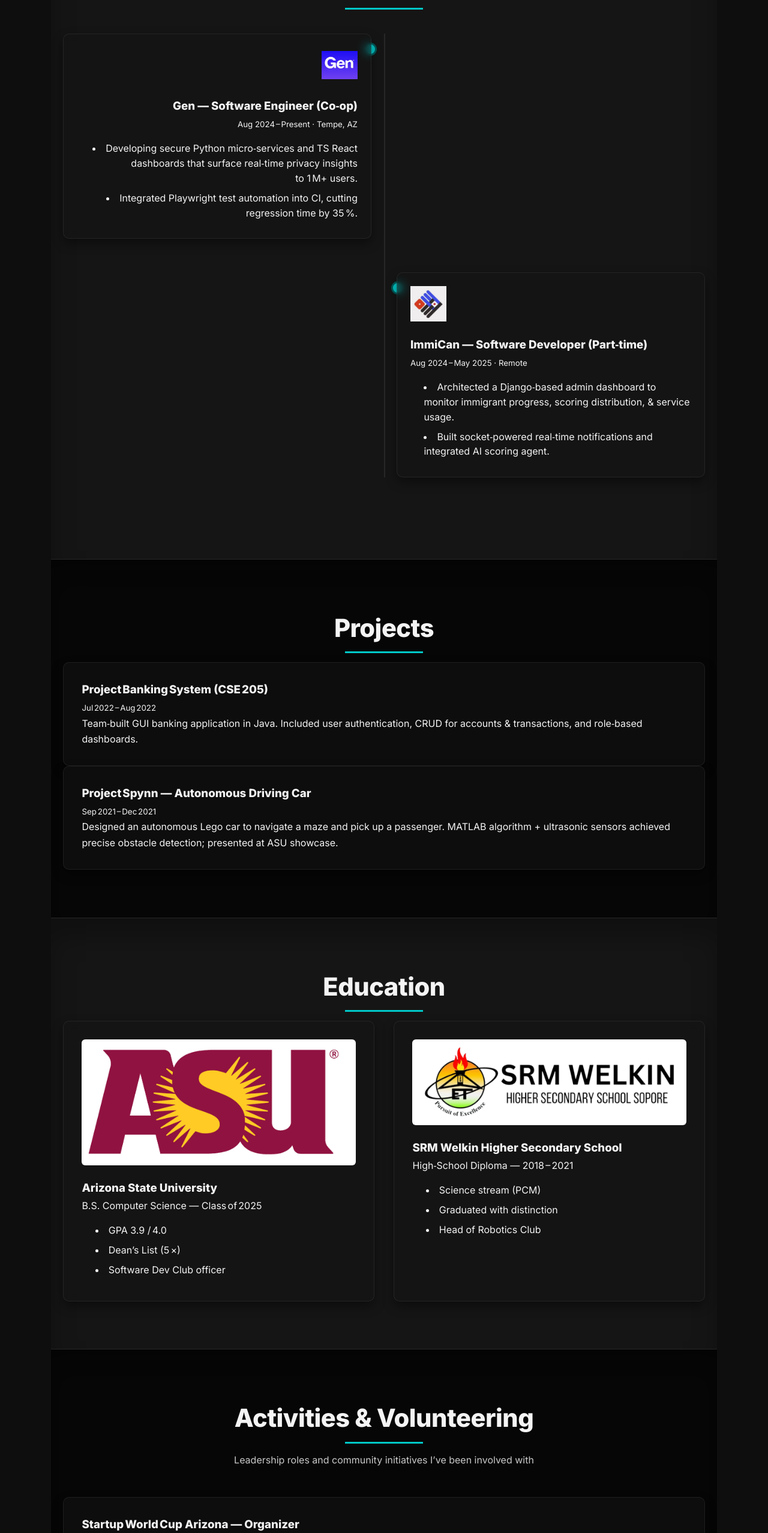
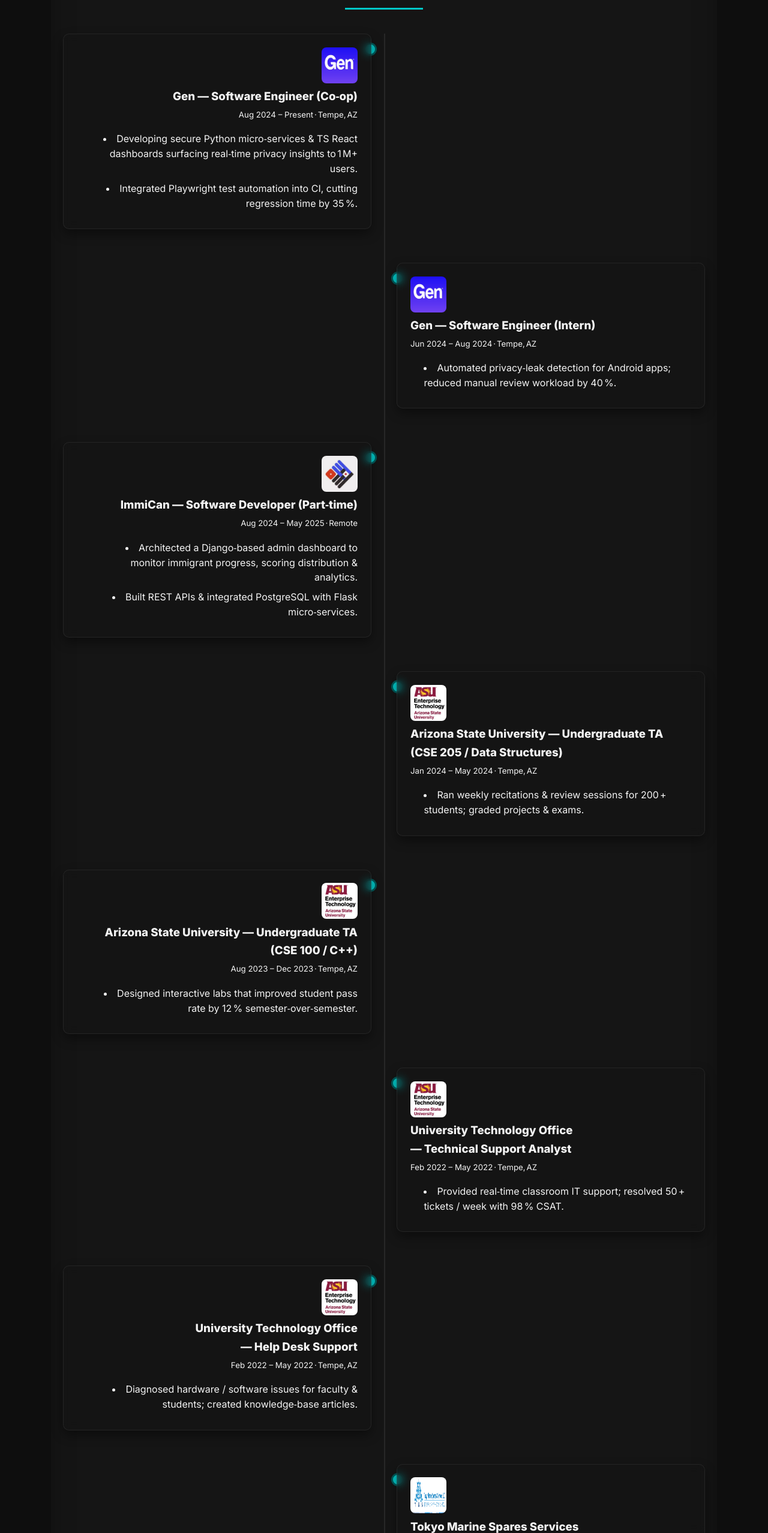
Before and after one commit to abdullahmasood6/PortfolioWebsite, a React (Vite) app in the folder my-portfolio/: page / in a window 1280 px wide. Shown: the part 1318-3874 px from the top of the page at 60% size. Built offline with nearby package versions, Linux system fonts and the light colour scheme.

Commit message:
before upload

```diff
--- a/my-portfolio/src/sections/Experience.jsx
+++ b/my-portfolio/src/sections/Experience.jsx
@@ -1,61 +1,120 @@
-import genLogo     from '../experience/gen.png';
-import immicanLogo from '../experience/immican.png';
+/* ──────────────────────────────────────────────────────────────
+   Experience Section  ─ shows the eight real roles with logos
+   ──────────────────────────────────────────────────────────── */
+
+import React from "react";
+import Card from "../components/Card";
+
+/* logo images  (⚠ match file‑system names exactly) */
+import genLogo      from "../experience/gen.png";
+import immicanLogo  from "../experience/immican.png";
+import asuLogo      from "../experience/asu.jpg";
+import tmsLogo      from "../experience/tms.jpg";
+
+/* helper to render the company logo */
+const Logo = ({ src, alt, w = 60 }) => (
+  <img src={src} alt={alt} width={w} height={w} style={{ borderRadius: 8 }} />
+);
 
 const Experience = () => (
   <section id="experience" className="section">
     <h2>Professional Experience</h2>
 
     <div className="timeline">
-      {/* -------- GEN -------- */}
+      {/* ───────────── Gen ───────────── */}
       <div className="exp-item left">
-        <div className="card">
-          <img
-            src={genLogo}
-            alt="Gen Digital logo"
-            style={{ width: 60, height: 60, objectFit: 'contain', marginBottom: '1rem' }}
-          />
-
-          <h3>Gen — Software Engineer (Co‑op)</h3>
-          <small>Aug 2024 – Present · Tempe, AZ</small>
-
+        <Card>
+          <Logo src={genLogo} alt="Gen" />
+          <h3>Gen — Software Engineer (Co‑op)</h3>
+          <small>Aug 2024 – Present · Tempe, AZ</small>
           <ul>
-            <li>
-              Developing secure Python micro‑services and TS React dashboards that surface
-              real‑time privacy insights to 1 M+ users.
-            </li>
-            <li>
-              Integrated Playwright test automation into CI, cutting regression time
-              by 35 %.
-            </li>
+            <li>Developing secure Python micro‑services &amp; TS React dashboards surfacing real‑time privacy insights to 1 M+ users.</li>
+            <li>Integrated Playwright test automation into CI, cutting regression time by 35 %.</li>
           </ul>
-        </div>
+        </Card>
       </div>
 
-      {/* -------- ImmiCan -------- */}
       <div className="exp-item right">
-        <div className="card">
-          <img
-            src={immicanLogo}
-            alt="ImmiCan logo"
-            style={{ width: 60, height: 60, objectFit: 'contain', marginBottom: '1rem' }}
-          />
-
-          <h3>ImmiCan — Software Developer (Part‑time)</h3>
-          <small>Aug 2024 – May 2025 · Remote</small>
-
+        <Card>
+          <Logo src={genLogo} alt="Gen" />
+          <h3>Gen — Software Engineer (Intern)</h3>
+          <small>Jun 2024 – Aug 2024 · Tempe, AZ</small>
           <ul>
-            <li>
-              Architected a Django‑based admin dashboard to monitor immigrant progress,
-              scoring distribution, &amp; service usage.
-            </li>
-            <li>
-              Built socket‑powered real‑time notifications and integrated AI scoring agent.
-            </li>
+            <li>Automated privacy‑leak detection for Android apps; reduced manual review workload by 40 %.</li>
           </ul>
-        </div>
+        </Card>
       </div>
 
-      {/* ---- other past roles keep same structure ---- */}
+      {/* ───────────── ImmiCan ───────────── */}
+      <div className="exp-item left">
+        <Card>
+          <Logo src={immicanLogo} alt="ImmiCan" />
+          <h3>ImmiCan — Software Developer (Part‑time)</h3>
+          <small>Aug 2024 – May 2025 · Remote</small>
+          <ul>
+            <li>Architected a Django‑based admin dashboard to monitor immigrant progress, scoring distribution &amp; analytics.</li>
+            <li>Built REST APIs &amp; integrated PostgreSQL with Flask micro‑services.</li>
+          </ul>
+        </Card>
+      </div>
+
+      {/* ───────────── ASU Teaching Assistant ───────────── */}
+      <div className="exp-item right">
+        <Card>
+          <Logo src={asuLogo} alt="Arizona State University" />
+          <h3>Arizona State University — Undergraduate TA (CSE 205 / Data Structures)</h3>
+          <small>Jan 2024 – May 2024 · Tempe, AZ</small>
+          <ul>
+            <li>Ran weekly recitations &amp; review sessions for 200 + students; graded projects &amp; exams.</li>
+          </ul>
+        </Card>
+      </div>
+
+      <div className="exp-item left">
+        <Card>
+          <Logo src={asuLogo} alt="Arizona State University" />
+          <h3>Arizona State University — Undergraduate TA (CSE 100 / C++)</h3>
+          <small>Aug 2023 – Dec 2023 · Tempe, AZ</small>
+          <ul>
+            <li>Designed interactive labs that improved student pass rate by 12 % semester‑over‑semester.</li>
+          </ul>
+        </Card>
+      </div>
+
+      {/* ───────────── ASU – UTO ───────────── */}
+      <div className="exp-item right">
+        <Card>
+          <Logo src={asuLogo} alt="ASU UTO" />
+          <h3>University Technology Office — Technical Support Analyst</h3>
+          <small>Feb 2022 – May 2022 · Tempe, AZ</small>
+          <ul>
+            <li>Provided real‑time classroom IT support; resolved 50 + tickets / week with 98 % CSAT.</li>
+          </ul>
+        </Card>
+      </div>
+
+      <div className="exp-item left">
+        <Card>
+          <Logo src={asuLogo} alt="ASU UTO" />
+          <h3>University Technology Office — Help Desk Support</h3>
+          <small>Feb 2022 – May 2022 · Tempe, AZ</small>
+          <ul>
+            <li>Diagnosed hardware / software issues for faculty &amp; students; created knowledge‑base articles.</li>
+          </ul>
+        </Card>
+      </div>
+
+      {/* ───────────── Tokyo Marine Spares Services ───────────── */}
+      <div className="exp-item right">
+        <Card>
+          <Logo src={tmsLogo} alt="Tokyo Marine Spares Services" />
+          <h3>Tokyo Marine Spares Services — IT Support Specialist</h3>
+          <small>May 2021 – Aug 2021 · Kobe, Japan</small>
+          <ul>
+            <li>Optimised work‑station setup &amp; network configs for 120 employees; scripted automated backups in Bash.</li>
+          </ul>
+        </Card>
+      </div>
     </div>
   </section>
 );
```
Also changed, not shown: my-portfolio/src/experience/asu.jpg (added), my-portfolio/src/experience/tms.jpg (added).
